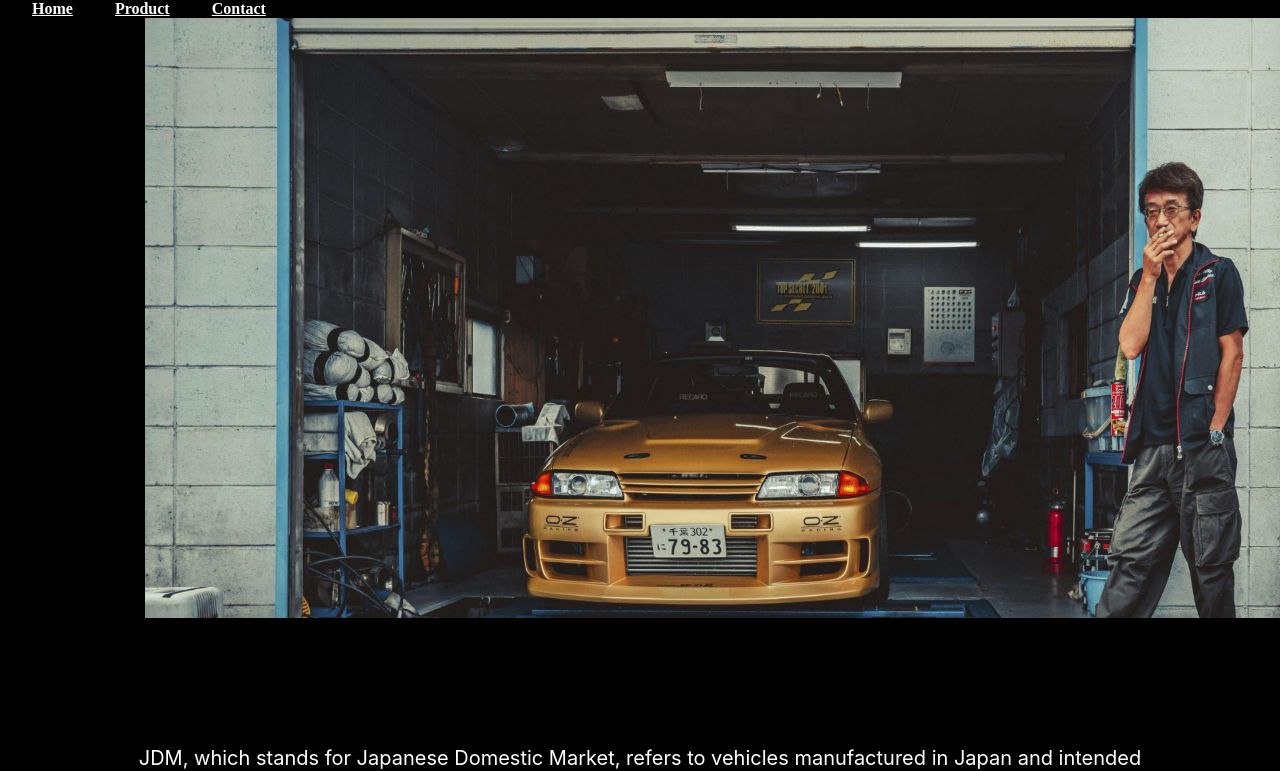
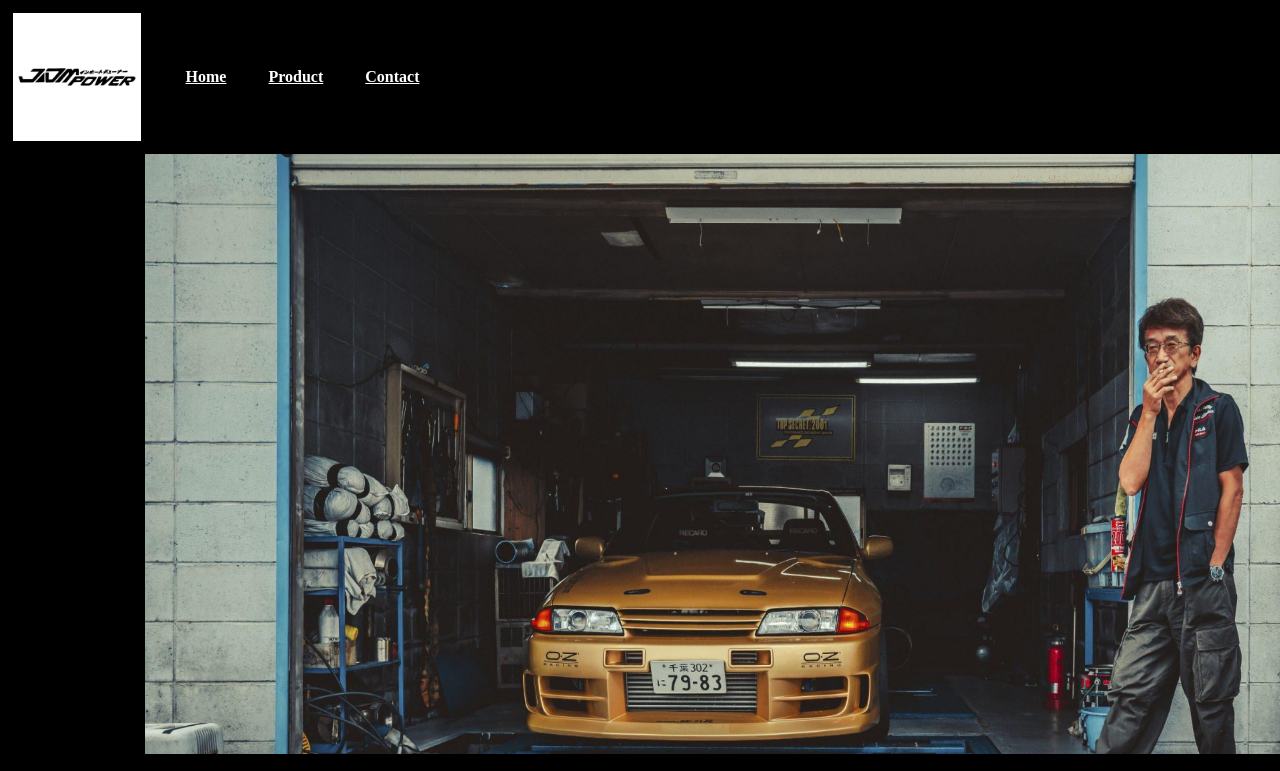
Before and after one commit to kevinlam11/JDMPOWER, a React (Create React App) app in the folder e-commerce/client/: page / in a window 1280 px wide. Shown: the top 771 px of the page. Built offline with nearby package versions, Linux system fonts and the light colour scheme.

Commit message:
adde dmore

```diff
--- a/e-commerce/client/src/navandfooter/Navbar.jsx
+++ b/e-commerce/client/src/navandfooter/Navbar.jsx
@@ -5,6 +5,7 @@ const Navbar = () => {
   return (
     <nav id='navbar'>
       <div className='link'>
+      <img class="hero" src="/images/JDM.webp" alt="JDM" />
           <li>
             <Link className='white' to='/'>
               Home
```
